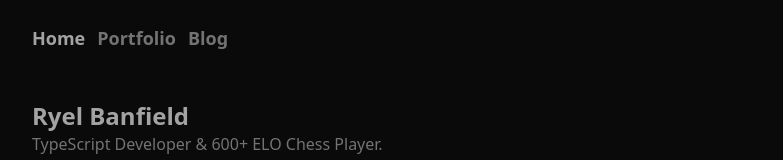
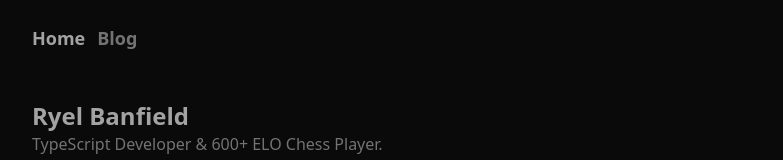
Before and after one commit to RyelBanfield/ryelbanfield.me, an Astro site: page / in a window 1280 px wide. Shown: the top 160 px of the page, without its empty margins (248-1031 px from the left). Built offline with nearby package versions, Linux system fonts and the light colour scheme; Astro itself is replaced by a stand-in of ours.

Commit message:
Remove portfolio link

```diff
--- a/src/components/Nav.astro
+++ b/src/components/Nav.astro
@@ -3,11 +3,11 @@ const pathname = new URL(Astro.request.url).pathname;
 
 const pages = [
   { name: "Home", route: "/", active: pathname === "/" },
-  {
-    name: "Portfolio",
-    route: "/portfolio",
-    active: pathname.includes("/portfolio"),
-  },
+  // {
+  //   name: "Portfolio",
+  //   route: "/portfolio",
+  //   active: pathname.includes("/portfolio"),
+  // },
   { name: "Blog", route: "/blog", active: pathname.includes("/blog") },
 ];
 ---
```
